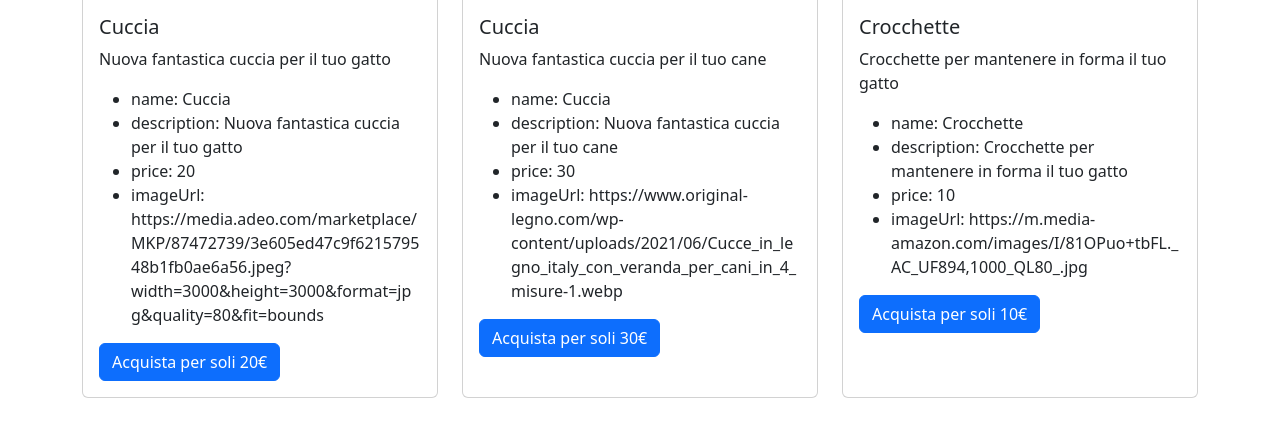
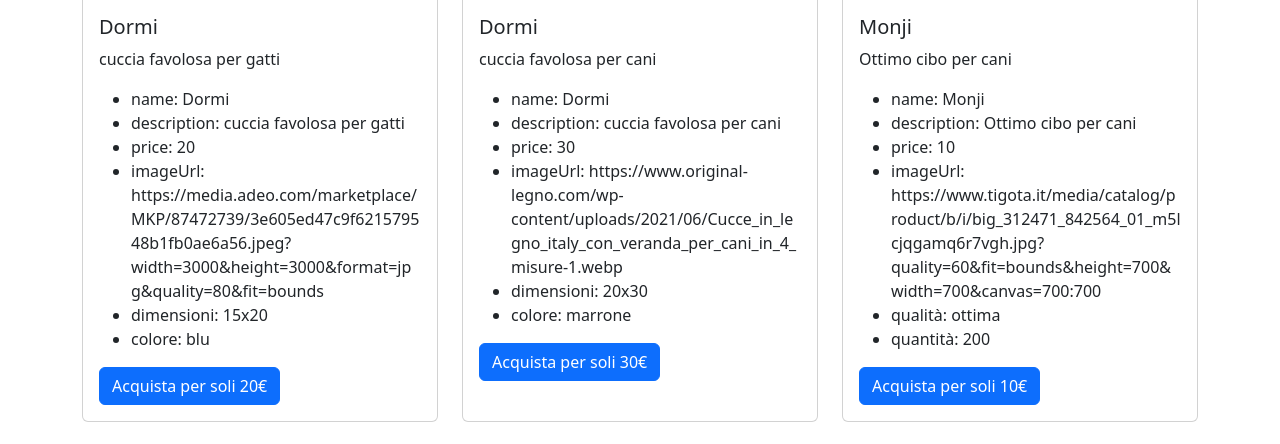
Before and after one commit to Fradala/php-oop-2, a PHP site: page / in a window 1280 px wide. Shown: the part 372-816 px from the top of the page. Run offline with PHP 8.4, Linux system fonts and the light colour scheme.

Commit message:
aggiunta classe cibo

```diff
--- /dev/null
+++ b/Models/Cibo.php
@@ -0,0 +1,24 @@
+<?php
+require_once __DIR__ . '/Product.php';
+
+class Cibo extends Product{
+    public $qualità;
+    public $quantità;
+
+
+
+
+    public function __construct(string $_name, string $_description, float $_price, $_imageUrl, $_qualità, float $_quantità)
+    {
+        parent::__construct($_name, $_description, $_price, $_imageUrl);
+
+        $this->qualità = $_qualità;
+        $this->quantità = $_quantità;
+
+
+    }
+}
+
+
+
+?>
--- a/index.php
+++ b/index.php
@@ -2,16 +2,22 @@
 include_once __DIR__ . '/Models/Product.php';
 include_once __DIR__ . '/Models/Category.php';
 include_once __DIR__ . '/Models/Cuccia.php';
+include_once __DIR__ . '/Models/Cibo.php';
+
+
 
 $cani = new Category('Cane','Reparto per Cani');
 $gatti = new Category('Gatto','Reparto per Gatti');
 
 $cucciaCane = new Cuccia('Dormi','cuccia favolosa per cani', 30,'https://www.original-legno.com/wp-content/uploads/2021/06/Cucce_in_legno_italy_con_veranda_per_cani_in_4_misure-1.webp', '20x30','marrone', new Category('cani','cuccia'));
-$cucciaCane = new Cuccia('Dormi', 'cuccia favolosa per gatti', 20, 'https://media.adeo.com/marketplace/MKP/87472739/3e605ed47c9f621579548b1fb0ae6a56.jpeg?width=3000&height=3000&format=jpg&quality=80&fit=bounds', '15x20', 'blu', new Category('gatti','cuccia'));
+$cucciaGatto = new Cuccia('Dormi', 'cuccia favolosa per gatti', 20, 'https://media.adeo.com/marketplace/MKP/87472739/3e605ed47c9f621579548b1fb0ae6a56.jpeg?width=3000&height=3000&format=jpg&quality=80&fit=bounds', '15x20', 'blu', new Category('gatti','cuccia'));
 
 
 $cucciaDog = new Product('Cuccia', 'Nuova fantastica cuccia per il tuo cane', 30, 'https://www.original-legno.com/wp-content/uploads/2021/06/Cucce_in_legno_italy_con_veranda_per_cani_in_4_misure-1.webp', $cani);
 $cucciaCat = new Product('Cuccia', 'Nuova fantastica cuccia per il tuo gatto', 20, 'https://media.adeo.com/marketplace/MKP/87472739/3e605ed47c9f621579548b1fb0ae6a56.jpeg?width=3000&height=3000&format=jpg&quality=80&fit=bounds', $gatti );
+
+$crocchetteCane = new Cibo('Monji','Ottimo cibo per cani',10,'https://www.tigota.it/media/catalog/product/b/i/big_312471_842564_01_m5lcjqgamq6r7vgh.jpg?quality=60&fit=bounds&height=700&width=700&canvas=700:700','ottima',200, new Category('cani', 'cibo per cani'));
+$crocchetteGatto = new Cibo('Monji','Ottimo cibo per gatti',10,'https://m.media-amazon.com/images/I/81OPuo+tbFL._AC_UF894,1000_QL80_.jpg','ottima',400, new Category('gatti', 'cibo per gatti'));
 
 $crocchettecat = new Product('Crocchette','Crocchette per mantenere in forma il tuo gatto', 10, 'https://m.media-amazon.com/images/I/81OPuo+tbFL._AC_UF894,1000_QL80_.jpg', $gatti);
 $crocchetteDog = new Product('Crocchette','Crocchette per mantenere in forma il tuo cane', 10, 'https://www.tigota.it/media/catalog/product/b/i/big_312471_842564_01_m5lcjqgamq6r7vgh.jpg?quality=60&fit=bounds&height=700&width=700&canvas=700:700', $cani);
@@ -19,7 +25,10 @@ $crocchetteDog = new Product('Crocchette','Crocchette per mantenere in forma il
 $toyDog = new Product('Giocattolo','Gioco bellissimo per cani',11,'https://m.media-amazon.com/images/I/61Lnmx2BVFL.jpg', $cani);
 $toyCat = new Product('Giocattolo','Gioco bellissimo per gatti',5,'https://arcaplanet.vtexassets.com/arquivos/ids/266266/yes-gioco-con-pallina-per-gatti-intelligenza.jpg?v=637757821671330000', $gatti);
 
-$products = [ $cucciaCat, $cucciaDog, $crocchettecat, $crocchetteDog, $toyDog, $toyCat, ];
+
+
+
+$products = [ $cucciaGatto, $cucciaCane, $crocchetteCane, $crocchetteGatto, $toyDog, $toyCat, ];
 
 ?>
 
```
